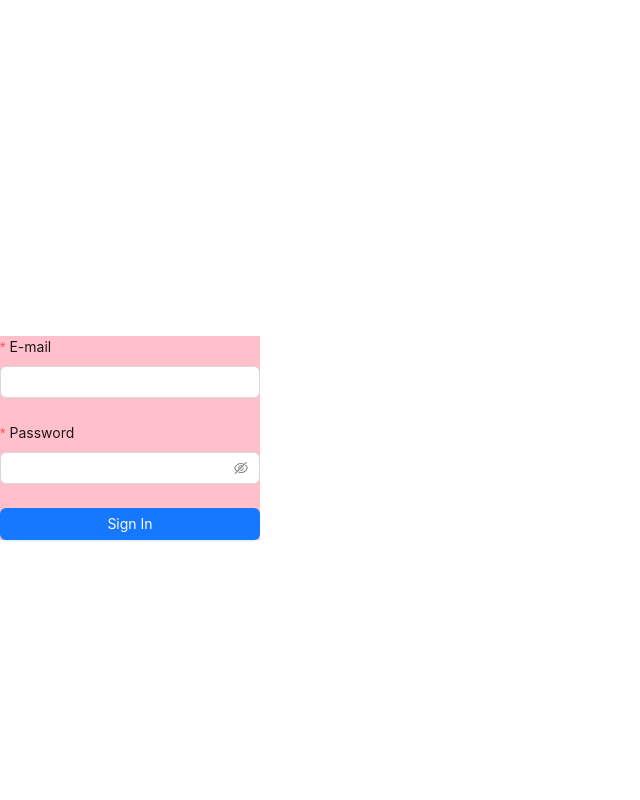
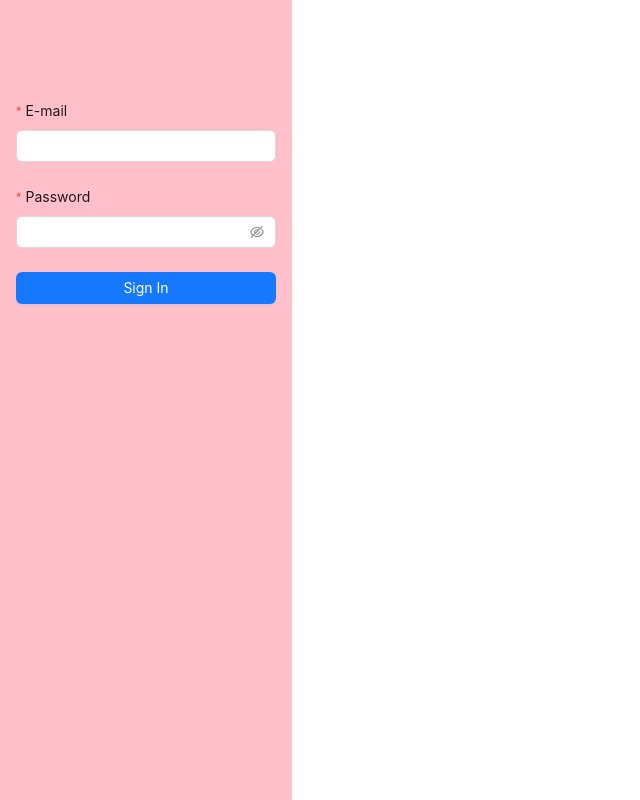
Before and after one commit to Soulittude/docnova, a React (Vite) app: page /login in a window 1280 px wide. Shown: the whole page, without its empty margins (0-640 px from the left). Built offline with nearby package versions, Linux system fonts and the light colour scheme.

Commit message:
Add validation warnings for email and password fields in LoginPage

```diff
--- a/public/locales/en/translation.json
+++ b/public/locales/en/translation.json
@@ -2,6 +2,8 @@
     "login.email": "E-mail",
     "login.password": "Password",
     "login.submit": "Sign In",
+    "login.emailwarn": "Please enter your e-mail",
+    "login.passwarn": "Please enter your password",
     "invoice.listTitle": "Invoice List",
     "invoice.no": "Invoice No",
     "invoice.date": "Date",
--- a/public/locales/tr/translation.json
+++ b/public/locales/tr/translation.json
@@ -2,6 +2,8 @@
     "login.email": "E-posta",
     "login.password": "Parola",
     "login.submit": "Giriş Yap",
+    "login.emailwarn": "Lütfen e-posta adresinizi giriniz",
+    "login.passwarn": "Lütfen şifrenizi giriniz",
     "invoice.listTitle": "Fatura Listesi",
     "invoice.no": "Fatura No",
     "invoice.date": "Tarih",
--- a/src/pages/LoginPage.jsx
+++ b/src/pages/LoginPage.jsx
@@ -25,6 +25,16 @@ export default function LoginPage() {
   if (user) return <Navigate to="/invoices" replace />;
 
   return (
+    <div
+      style={{
+        display: "flex",
+        justifyContent: "center",
+        alignItems: "center",
+        height: "100vh", // full viewport height
+        padding: "0 16px", // a little horizontal breathing room
+        backgroundColor: "pink",
+      }}
+    >
       <Form
         form={form}
         layout="vertical"
@@ -33,20 +43,19 @@ export default function LoginPage() {
           maxWidth: 300,
           margin: "auto",
           marginTop: "100px",
-        backgroundColor: "pink",
         }}
       >
         <Form.Item
           label={t("login.email")}
           name="email"
-        rules={[{ required: true, message: "Enter your email" }]}
+          rules={[{ required: true, message: t("login.emailwarn") }]}
         >
           <Input />
         </Form.Item>
         <Form.Item
           label={t("login.password")}
           name="password"
-        rules={[{ required: true, message: "Enter your password" }]}
+          rules={[{ required: true, message: t("login.passwarn") }]}
         >
           <Input.Password />
         </Form.Item>
@@ -62,5 +71,6 @@ export default function LoginPage() {
         </Form.Item>
         {error && <div style={{ color: "red" }}>{error}</div>}
       </Form>
+    </div>
   );
 }
```
Lines whose indentation alone changed are shown as unchanged.
